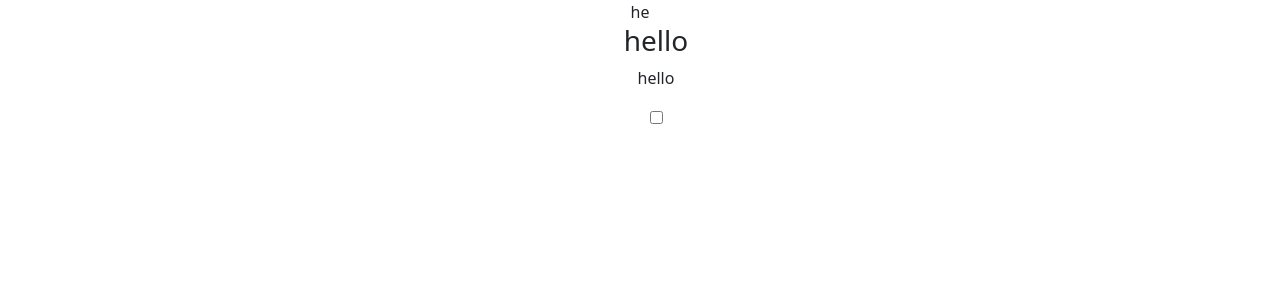
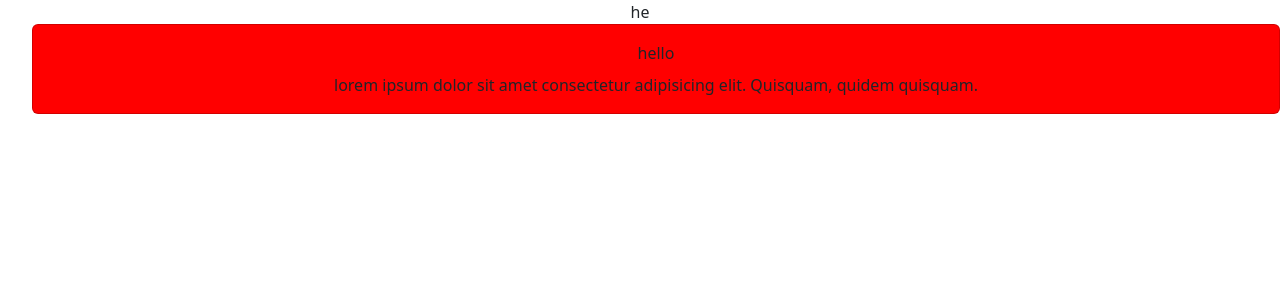
Before and after one commit to Shacklebolt13/todoApp, an Angular app: page / in a window 1280 px wide. Shown: the top 300 px of the page. Built offline with nearby package versions, Linux system fonts and the light colour scheme.

Commit message:
visibility completed

```diff
--- a/src/app/todo/todo-item/todo-item.component.html
+++ b/src/app/todo/todo-item/todo-item.component.html
@@ -1,6 +1,15 @@
-<div id="todo_{{todo.id}}">
-  <h3>{{todo.title}}</h3>
-  <p>{{todo.title}}</p>
+<!-- <div>
+  <h3></h3>
+  <p></p>
   <input type="checkbox" *ngIf="todo.done" checked />
   <input type="checkbox" *ngIf="!todo.done" />
 </div>
+ -->
+
+<div class="card" style="width: 18rem;" id="todo_{{todo.id}}"
+  [attr.style]="(todo.done)?'background-color:green':'background-color:red'">
+  <div class="card-body">
+    <p class="card-title mx-3">{{todo.title}}</p>
+    <p class="card-text">{{todo.desc}}</p>
+  </div>
+</div>
--- a/src/app/todo/todo.component.html
+++ b/src/app/todo/todo.component.html
@@ -4,4 +4,6 @@
     <app-todo-item [todo]="item"></app-todo-item>
   </ul>
 </div>
-<ng-template #elseblock><p>No Todos to Show</p></ng-template>
+<ng-template #elseblock>
+  <p>No Todos to Show</p>
+</ng-template>
--- a/src/app/todo/todo.component.ts
+++ b/src/app/todo/todo.component.ts
@@ -15,11 +15,11 @@ export class TodoComponent implements OnInit {
         id: 1,
 
         title: "hello",
-        desc: "hello2",
+        desc: "lorem ipsum dolor sit amet consectetur adipisicing elit. Quisquam, quidem quisquam. ",
         done: false
       }
     ];
   }
 
-  ngOnInit(): void {}
+  ngOnInit(): void { }
 }
```
